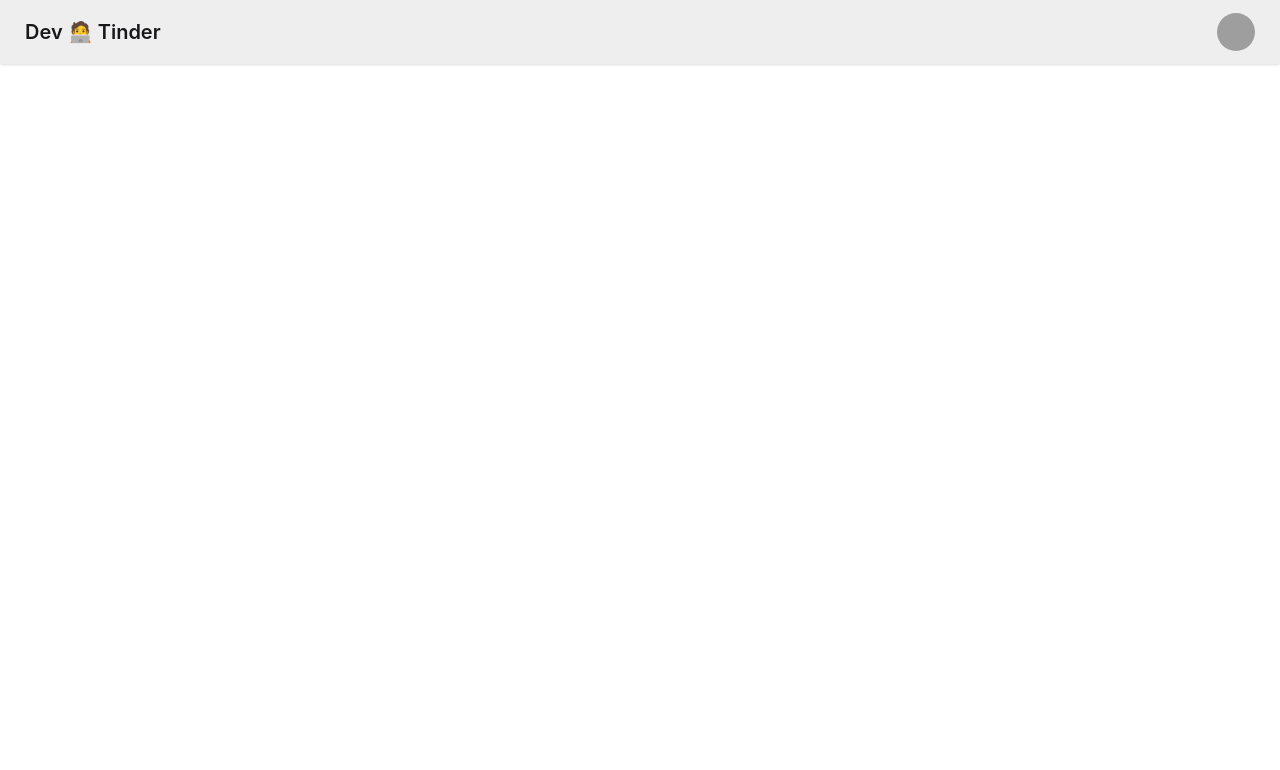
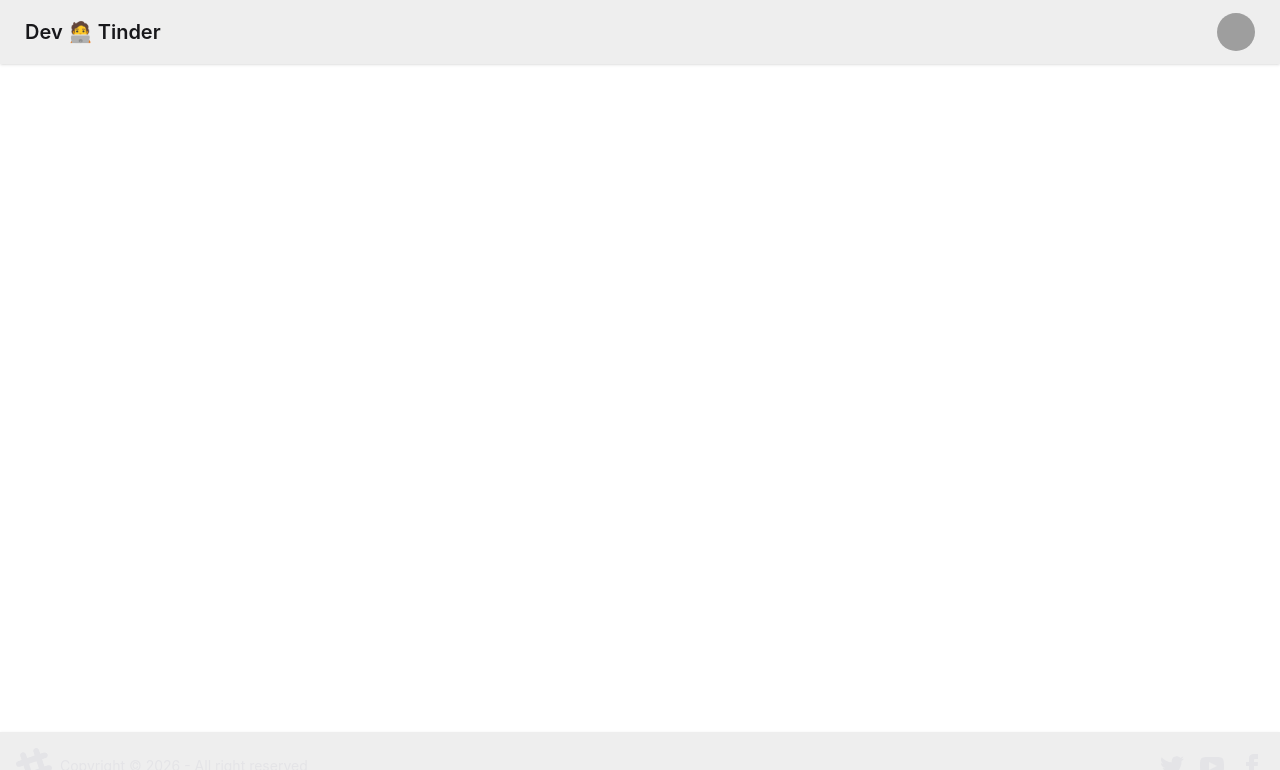
Before and after one commit to ANSHU-PALIWAL/DevTinder-Web, a React (Vite) app: page / in a window 1280 px wide. Shown: the top 770 px of the page. Built offline with nearby package versions, Linux system fonts and the light colour scheme; grey boxes are pictures that could not be loaded.

Commit message:
Created Routing's

```diff
--- a/package.json
+++ b/package.json
@@ -13,6 +13,7 @@
     "@tailwindcss/vite": "^4.2.1",
     "react": "^19.2.0",
     "react-dom": "^19.2.0",
+    "react-router-dom": "^7.13.1",
     "tailwindcss": "^4.2.1"
   },
   "devDependencies": {
--- a/src/App.jsx
+++ b/src/App.jsx
@@ -1,36 +1,20 @@
+import { BrowserRouter, Routes, Route } from "react-router-dom"
+import NavBar from "./NavBar"
+import Body from "./Body"
+import Login from "./Login"
+import Profile from "./Profile"
 
 function App() {
   return (
     <>
-      <div className="navbar bg-base-300 shadow-sm">
-        <div className="flex-1">
-          <a className="btn btn-ghost text-xl">Dev 🧑‍💻 Tinder</a>
-        </div>
-        <div className="flex gap-2 mr-4">
-          {/* <input type="text" placeholder="Search" className="input input-bordered w-24 md:w-auto" /> */}
-          <div className="dropdown dropdown-end">
-            <div tabIndex={0} role="button" className="btn btn-ghost btn-circle avatar">
-              <div className="w-10 rounded-full">
-                <img
-                  alt="Tailwind CSS Navbar component"
-                  src="https://img.daisyui.com/images/stock/photo-1534528741775-53994a69daeb.webp" />
-              </div>
-            </div>
-            <ul
-              tabIndex="-1"
-              className="menu menu-sm dropdown-content bg-base-100 rounded-box z-1 mt-3 w-52 p-2 shadow">
-              <li>
-                <a className="justify-between">
-                  Profile
-                  <span className="badge">New</span>
-                </a>
-              </li>
-              <li><a>Settings</a></li>
-              <li><a>Logout</a></li>
-            </ul>
-          </div>
-        </div>
-      </div>
+      <BrowserRouter basename="/">
+        <Routes>
+          <Route path="/" element={<Body />}>
+            <Route path="/login" element={<Login />} />
+            <Route path="/profile" element={<Profile />} />
+          </Route>
+        </Routes>
+      </BrowserRouter>
     </>
   )
 }
--- /dev/null
+++ b/src/Body.jsx
@@ -0,0 +1,16 @@
+import React from 'react'
+import NavBar from './NavBar'
+import { Outlet } from 'react-router-dom'
+import Footer from './Footer'
+
+const Body = () => {
+    return (
+        <div>
+            <NavBar />
+            <Outlet />
+            <Footer />
+        </div>
+    )
+}
+
+export default Body
--- /dev/null
+++ b/src/Footer.jsx
@@ -0,0 +1,59 @@
+import React from 'react'
+
+const Footer = () => {
+    return (
+        <footer className="footer sm:footer-horizontal bg-base-300 shadow-sm text-neutral-content items-center justify-between p-4 fixed bottom-0">
+            <aside className="grid-flow-col items-center">
+                <svg
+                    width="36"
+                    height="36"
+                    viewBox="0 0 24 24"
+                    xmlns="http://www.w3.org/2000/svg"
+                    fillRule="evenodd"
+                    clipRule="evenodd"
+                    className="fill-current">
+                    <path
+                        d="M22.672 15.226l-2.432.811.841 2.515c.33 1.019-.209 2.127-1.23 2.456-1.15.325-2.148-.321-2.463-1.226l-.84-2.518-5.013 1.677.84 2.517c.391 1.203-.434 2.542-1.831 2.542-.88 0-1.601-.564-1.86-1.314l-.842-2.516-2.431.809c-1.135.328-2.145-.317-2.463-1.229-.329-1.018.211-2.127 1.231-2.456l2.432-.809-1.621-4.823-2.432.808c-1.355.384-2.558-.59-2.558-1.839 0-.817.509-1.582 1.327-1.846l2.433-.809-.842-2.515c-.33-1.02.211-2.129 1.232-2.458 1.02-.329 2.13.209 2.461 1.229l.842 2.515 5.011-1.677-.839-2.517c-.403-1.238.484-2.553 1.843-2.553.819 0 1.585.509 1.85 1.326l.841 2.517 2.431-.81c1.02-.33 2.131.211 2.461 1.229.332 1.018-.21 2.126-1.23 2.456l-2.433.809 1.622 4.823 2.433-.809c1.242-.401 2.557.484 2.557 1.838 0 .819-.51 1.583-1.328 1.847m-8.992-6.428l-5.01 1.675 1.619 4.828 5.011-1.674-1.62-4.829z"></path>
+                </svg>
+                <p>Copyright © {new Date().getFullYear()} - All right reserved</p>
+            </aside>
+            <nav className="grid-flow-col gap-4 md:place-self-center md:justify-self-end">
+                <a>
+                    <svg
+                        xmlns="http://www.w3.org/2000/svg"
+                        width="24"
+                        height="24"
+                        viewBox="0 0 24 24"
+                        className="fill-current">
+                        <path
+                            d="M24 4.557c-.883.392-1.832.656-2.828.775 1.017-.609 1.798-1.574 2.165-2.724-.951.564-2.005.974-3.127 1.195-.897-.957-2.178-1.555-3.594-1.555-3.179 0-5.515 2.966-4.797 6.045-4.091-.205-7.719-2.165-10.148-5.144-1.29 2.213-.669 5.108 1.523 6.574-.806-.026-1.566-.247-2.229-.616-.054 2.281 1.581 4.415 3.949 4.89-.693.188-1.452.232-2.224.084.626 1.956 2.444 3.379 4.6 3.419-2.07 1.623-4.678 2.348-7.29 2.04 2.179 1.397 4.768 2.212 7.548 2.212 9.142 0 14.307-7.721 13.995-14.646.962-.695 1.797-1.562 2.457-2.549z"></path>
+                    </svg>
+                </a>
+                <a>
+                    <svg
+                        xmlns="http://www.w3.org/2000/svg"
+                        width="24"
+                        height="24"
+                        viewBox="0 0 24 24"
+                        className="fill-current">
+                        <path
+                            d="M19.615 3.184c-3.604-.246-11.631-.245-15.23 0-3.897.266-4.356 2.62-4.385 8.816.029 6.185.484 8.549 4.385 8.816 3.6.245 11.626.246 15.23 0 3.897-.266 4.356-2.62 4.385-8.816-.029-6.185-.484-8.549-4.385-8.816zm-10.615 12.816v-8l8 3.993-8 4.007z"></path>
+                    </svg>
+                </a>
+                <a>
+                    <svg
+                        xmlns="http://www.w3.org/2000/svg"
+                        width="24"
+                        height="24"
+                        viewBox="0 0 24 24"
+                        className="fill-current">
+                        <path
+                            d="M9 8h-3v4h3v12h5v-12h3.642l.358-4h-4v-1.667c0-.955.192-1.333 1.115-1.333h2.885v-5h-3.808c-3.596 0-5.192 1.583-5.192 4.615v3.385z"></path>
+                    </svg>
+                </a>
+            </nav>
+        </footer>
+    )
+}
+
+export default Footer
--- /dev/null
+++ b/src/Login.jsx
@@ -0,0 +1,9 @@
+import React from 'react'
+
+const Login = () => {
+  return (
+    <div>Login</div>
+  )
+}
+
+export default Login
--- /dev/null
+++ b/src/NavBar.jsx
@@ -0,0 +1,37 @@
+import React from 'react'
+
+const NavBar = () => {
+    return (
+        <div className="navbar bg-base-300 shadow-sm">
+            <div className="flex-1">
+                <a className="btn btn-ghost text-xl">Dev 🧑‍💻 Tinder</a>
+            </div>
+            <div className="flex gap-2 mr-4">
+                {/* <input type="text" placeholder="Search" className="input input-bordered w-24 md:w-auto" /> */}
+                <div className="dropdown dropdown-end">
+                    <div tabIndex={0} role="button" className="btn btn-ghost btn-circle avatar">
+                        <div className="w-10 rounded-full">
+                            <img
+                                alt="Tailwind CSS Navbar component"
+                                src="https://img.daisyui.com/images/stock/photo-1534528741775-53994a69daeb.webp" />
+                        </div>
+                    </div>
+                    <ul
+                        tabIndex="-1"
+                        className="menu menu-sm dropdown-content bg-base-100 rounded-box z-1 mt-3 w-52 p-2 shadow">
+                        <li>
+                            <a className="justify-between">
+                                Profile
+                                <span className="badge">New</span>
+                            </a>
+                        </li>
+                        <li><a>Settings</a></li>
+                        <li><a>Logout</a></li>
+                    </ul>
+                </div>
+            </div>
+        </div>
+    )
+}
+
+export default NavBar
--- /dev/null
+++ b/src/Profile.jsx
@@ -0,0 +1,9 @@
+import React from 'react'
+
+const Profile = () => {
+  return (
+    <div>Profile</div>
+  )
+}
+
+export default Profile
```
Also changed, not shown: 1 other file (tests, documents, lock files or other folders).
